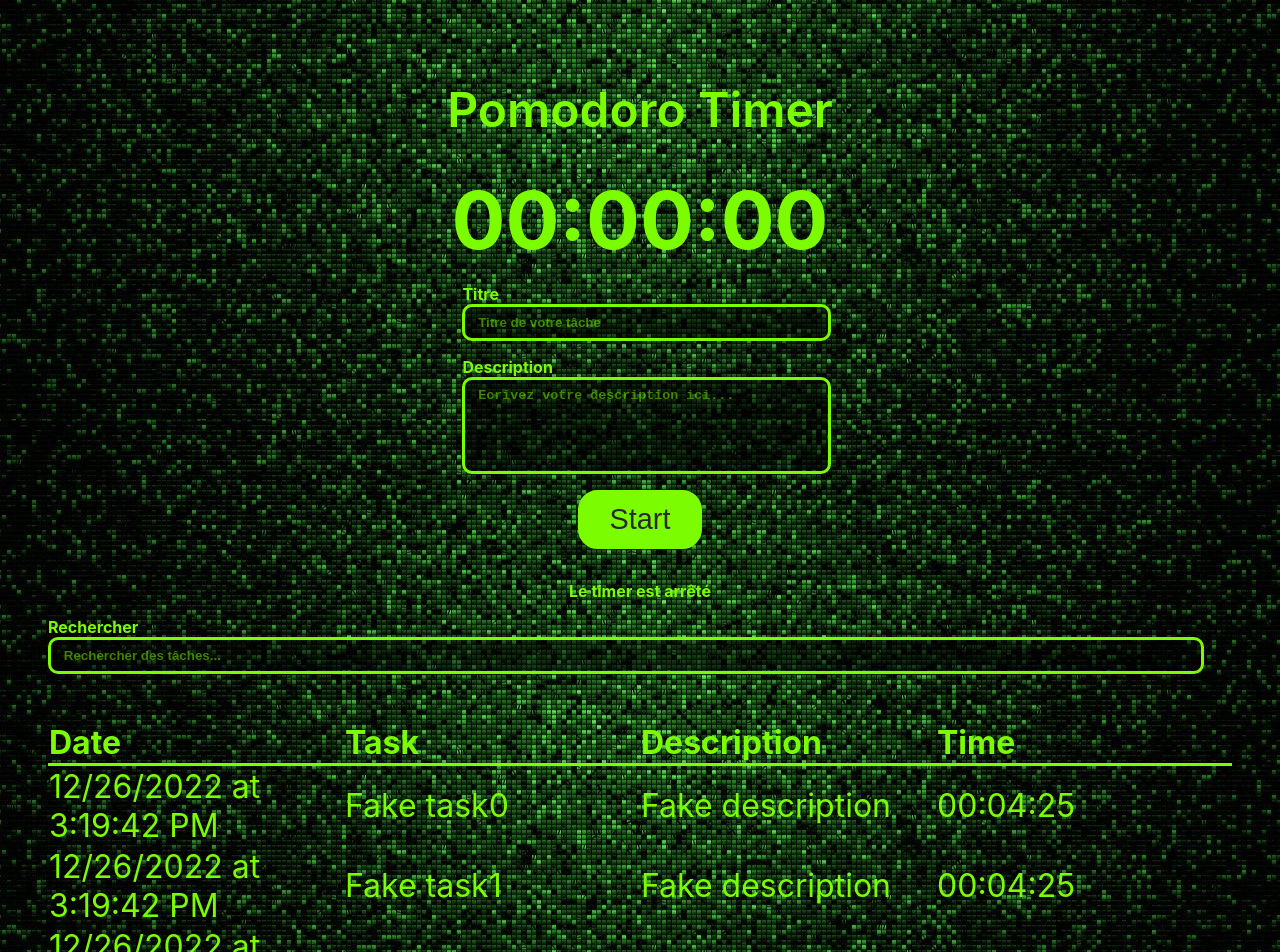
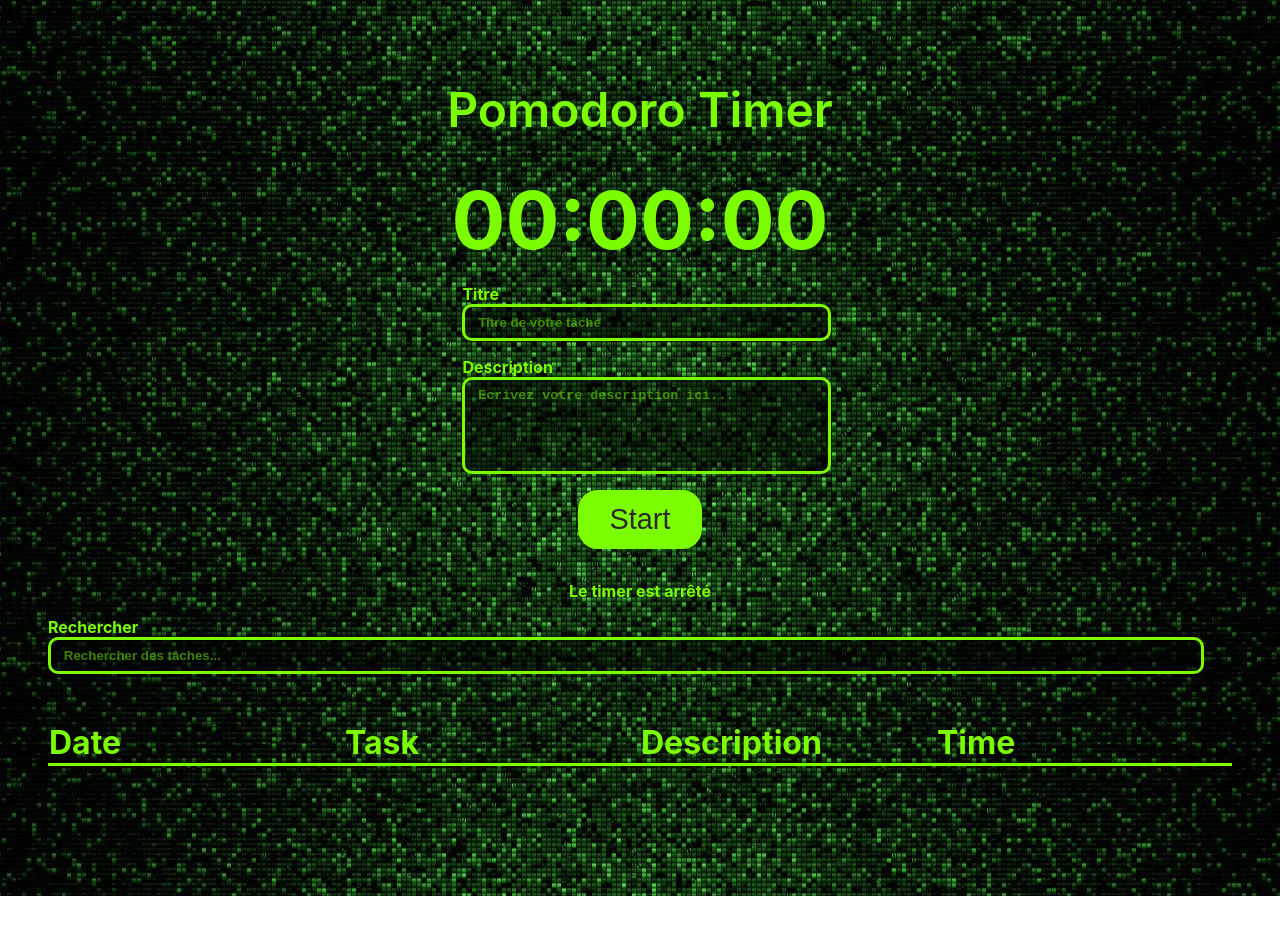
Before and after one commit to FredGuiou/Pomodoro, a React (Create React App) app: page / in a window 1280 px wide. Shown: the top 952 px of the page. After the commit the page ends 896 px from the top, so only its background shows below. Built offline with nearby package versions, Linux system fonts and the light colour scheme.

Commit message:
Changes on App.js to make the app full functional & add class loading in App.module.css

```diff
--- a/src/App.js
+++ b/src/App.js
@@ -4,41 +4,6 @@ import style from './App.module.css'
 import { useState, useTransition } from "react";
 import useTimeParser from "./hooks/useTimeParser";
 import TextField from "./Forms/TextField";
-
-// Suite de fonctions permetteant de générer des tâches
-const generateALotOfTimers = ()=> {
-  //génère uun lot de timers
-  const aLotOfTimers = []; //On démarre avec un tableau vide
-  for(let i = 0; i < 1500; i++){ //puis on boucle de 0 à 1500 timers
-    aLotOfTimers.push({ //Tant que la boucle n'est pas terminée alors on push
-      time: 265,
-      date: new Date(),
-      title: 'Fake task' + i,
-      description: 'Fake description',
-    });
-  }
-  return aLotOfTimers; //On renvoie la nouvelle valeur de aLotOfTimers.
-};
-//la fonction précédente est excutée dans une constante individualisée aLotOfTimers.
-const aLotOfTimers = generateALotOfTimers();
-
-//Permet de rechercher des timers
-const searchTimers = (searchValue) => {
-  console.log('SEARCH !!!');
-  //Si la valeur est inexistante ou que sa longueur est inf à 2
-  //alors on renvoie le tableau tel quel.
-  if(!searchValue || searchValue.length < 2) {
-    return aLotOfTimers;
-  };
-  //Permet de filtrer aLotOfTimers.
-  const foundTimers = aLotOfTimers.filter(timer => {
-    //La recherche va porter sur le titre de la tâche
-    if(timer.title.trim().toLowerCase().includes(searchValue.trim().toLowerCase())) {
-      return timer;
-    }
-  });
-  return foundTimers;
-}
 
 
 function App() {
@@ -49,6 +14,24 @@ function App() {
 
 
   const { parseSecondsToHMS } = useTimeParser();
+
+  //Permet de rechercher des timers
+  const searchTimers = (searchValue) => {
+    //Si la valeur est inexistante ou que sa longueur est inf à 2
+    //alors on renvoie le tableau tel quel.
+    if(!searchValue || searchValue.length < 2) {
+      // return aLotOfTimers;
+      return timers;
+    };
+    //Permet de filtrer aLotOfTimers.
+    const foundTimers = timers.filter(timer => {
+      //La recherche va porter sur le titre de la tâche
+      if(timer.title.trim().toLowerCase().includes(searchValue.trim().toLowerCase())) {
+        return timer;
+      }
+    });
+    return foundTimers;
+  }
 
   const searchedTimers = searchTimers(searchValue);
 
--- a/src/TaskForm.js
+++ b/src/TaskForm.js
@@ -46,11 +46,11 @@ function TaskForm({ isTimerStarted, onSubmit }) {
         }
 
         //Si le champs est égal à description et que la valeur existe ou que sa longueur est supérieure à 10 caractères
-        if(field === 'description' && (!value || value.length > 10)){
+        if(field === 'description' && (!value || value.length > 50)){
             setError({
                 //on lance alors setError qui contient un champs et son message
                 field,
-                message: 'La description doit avoir moins de 10 caractères',
+                message: 'La description doit avoir moins de 50 caractères',
             });
             return;
         }
```
